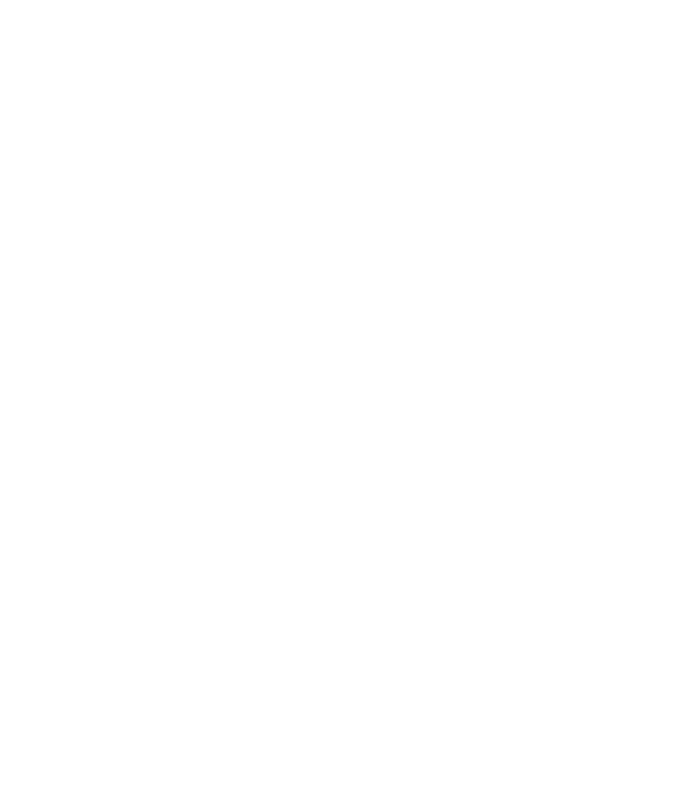
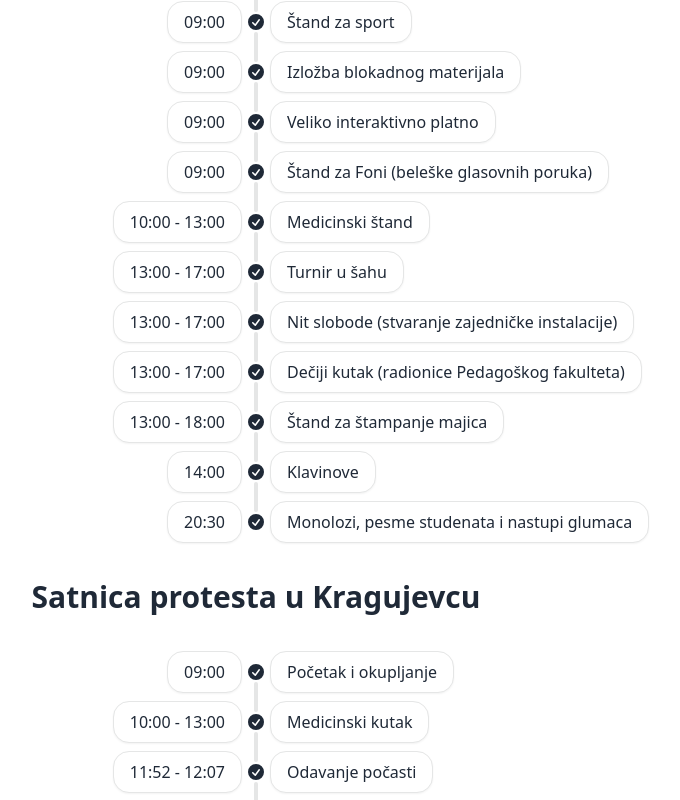
Before and after one commit to blokadainfo/website, a SvelteKit app: page / in a window 1280 px wide. Shown: the part 1053-1853 px from the top of the page, without its empty margins (384-1064 px from the left). Before the commit the page ends 800 px from the top, so only its background shows below. Built offline with nearby package versions, Linux system fonts and the light colour scheme.

Commit message:
feat: timelines

```diff
--- /dev/null
+++ b/src/lib/components/custom/timeline/timeline.svelte
@@ -0,0 +1,47 @@
+<script lang="ts">
+	let {
+		timetable
+	}: {
+		timetable: {
+			name: string;
+			start: Date;
+			end?: Date;
+		}[];
+	} = $props();
+</script>
+
+<ul class="timeline timeline-vertical">
+	{#each timetable as { name, start, end }, index}
+		{@const first = index === 0}
+		{@const last = index === timetable.length - 1}
+		{@const shh = String(start.getHours()).padStart(2, '0')}
+		{@const smm = String(start.getMinutes()).padStart(2, '0')}
+		{@const shhmm = `${shh}:${smm}`}
+		{@const ehh = end ? String(end.getHours()).padStart(2, '0') : undefined}
+		{@const emm = end ? String(end.getMinutes()).padStart(2, '0') : undefined}
+		{@const ehhmm = ehh && emm ? `${ehh}:${emm}` : ''}
+		{@const hhmm = ehhmm ? `${shhmm} - ${ehhmm}` : shhmm}
+		{@const finished = new Date(Date.now()) >= (end ?? start)}
+		<li>
+			<hr class:hidden={first} class:bg-primary={finished} />
+			<div class="timeline-start timeline-box">{hhmm}</div>
+			<div class="timeline-middle">
+				<svg
+					xmlns="http://www.w3.org/2000/svg"
+					viewBox="0 0 20 20"
+					fill="currentColor"
+					class="h-5 w-5"
+					class:text-primary={finished}
+				>
+					<path
+						fill-rule="evenodd"
+						d="M10 18a8 8 0 100-16 8 8 0 000 16zm3.857-9.809a.75.75 0 00-1.214-.882l-3.483 4.79-1.88-1.88a.75.75 0 10-1.06 1.061l2.5 2.5a.75.75 0 001.137-.089l4-5.5z"
+						clip-rule="evenodd"
+					/>
+				</svg>
+			</div>
+			<div class="timeline-end timeline-box">{name}</div>
+			<hr class:hidden={last} class:bg-primary={finished} />
+		</li>
+	{/each}
+</ul>
--- a/src/routes/+page.svelte
+++ b/src/routes/+page.svelte
@@ -1,5 +1,139 @@
 <script lang="ts">
 	import Hero from '$lib/components/custom/hero/hero.svelte';
+	import Timeline from '$lib/components/custom/timeline/timeline.svelte';
+
+	const events = [
+		{
+			name: 'Štand za sakupljanje novca za decu obolelu od raka',
+			start: new Date(2025, 1, 15, 9, 0)
+		},
+		{
+			name: 'Štab za prenos uživo i platno',
+			start: new Date(2025, 1, 15, 9, 0)
+		},
+		{
+			name: 'Štand za Donu',
+			start: new Date(2025, 1, 15, 9, 0)
+		},
+		{
+			name: 'Štand za sport',
+			start: new Date(2025, 1, 15, 9, 0)
+		},
+		{
+			name: 'Izložba blokadnog materijala',
+			start: new Date(2025, 1, 15, 9, 0)
+		},
+		{
+			name: 'Veliko interaktivno platno',
+			start: new Date(2025, 1, 15, 9, 0)
+		},
+		{
+			name: 'Štand za Foni (beleške glasovnih poruka)',
+			start: new Date(2025, 1, 15, 9, 0)
+		},
+		{
+			name: 'Medicinski štand',
+			start: new Date(2025, 1, 15, 10, 0),
+			end: new Date(2025, 1, 15, 13, 0)
+		},
+		{
+			name: 'Turnir u šahu',
+			start: new Date(2025, 1, 15, 13, 0),
+			end: new Date(2025, 1, 15, 17, 0)
+		},
+		{
+			name: 'Nit slobode (stvaranje zajedničke instalacije)',
+			start: new Date(2025, 1, 15, 13, 0),
+			end: new Date(2025, 1, 15, 17, 0)
+		},
+		{
+			name: 'Dečiji kutak (radionice Pedagoškog fakulteta)',
+			start: new Date(2025, 1, 15, 13, 0),
+			end: new Date(2025, 1, 15, 17, 0)
+		},
+		{
+			name: 'Štand za štampanje majica',
+			start: new Date(2025, 1, 15, 13, 0),
+			end: new Date(2025, 1, 15, 18, 0)
+		},
+		{
+			name: 'Klavinove',
+			start: new Date(2025, 1, 15, 14, 0)
+		},
+		{
+			name: 'Monolozi, pesme studenata i nastupi glumaca',
+			start: new Date(2025, 1, 15, 20, 30)
+		}
+	];
+
+	const timetable = [
+		{
+			name: 'Početak i okupljanje',
+			start: new Date(2025, 1, 15, 9, 0)
+		},
+		{
+			name: 'Medicinski kutak',
+			start: new Date(2025, 1, 15, 10, 0),
+			end: new Date(2025, 1, 15, 13, 0)
+		},
+		{
+			name: 'Odavanje počasti',
+			start: new Date(2025, 1, 15, 11, 52),
+			end: new Date(2025, 1, 15, 12, 7)
+		},
+		{
+			name: 'Turnir u šahu',
+			start: new Date(2025, 1, 15, 13, 0),
+			end: new Date(2025, 1, 15, 17, 0)
+		},
+		{
+			name: 'Dečiji kutak',
+			start: new Date(2025, 1, 15, 13, 0),
+			end: new Date(2025, 1, 15, 17, 0)
+		},
+		{
+			name: 'Klavinove',
+			start: new Date(2025, 1, 15, 14, 0)
+		},
+		{
+			name: 'Izrada majica',
+			start: new Date(2025, 1, 15, 13, 0),
+			end: new Date(2025, 1, 15, 18, 0)
+		},
+		{
+			name: 'Mešoviti hor',
+			start: new Date(2025, 1, 15, 18, 0)
+		},
+		{
+			name: 'Čitanje studentskog pisma',
+			start: new Date(2025, 1, 15, 19, 50)
+		},
+		{
+			name: 'Pauza',
+			start: new Date(2025, 1, 15, 20, 0),
+			end: new Date(2025, 1, 15, 20, 30)
+		},
+		{
+			name: 'Bina',
+			start: new Date(2025, 1, 15, 20, 30)
+		},
+		{
+			name: 'Odavanje počasti',
+			start: new Date(2025, 1, 15, 23, 52),
+			end: new Date(2025, 1, 16, 0, 7)
+		}
+	];
 </script>
 
 <Hero />
+
+<div>
+	<div>
+		<h1 class="my-8 text-center text-3xl font-bold">Protestni plan i program u Kragujevcu</h1>
+		<Timeline timetable={events} />
+	</div>
+	<div>
+		<h1 class="my-8 text-center text-3xl font-bold">Satnica protesta u Kragujevcu</h1>
+		<Timeline {timetable} />
+	</div>
+</div>
```
